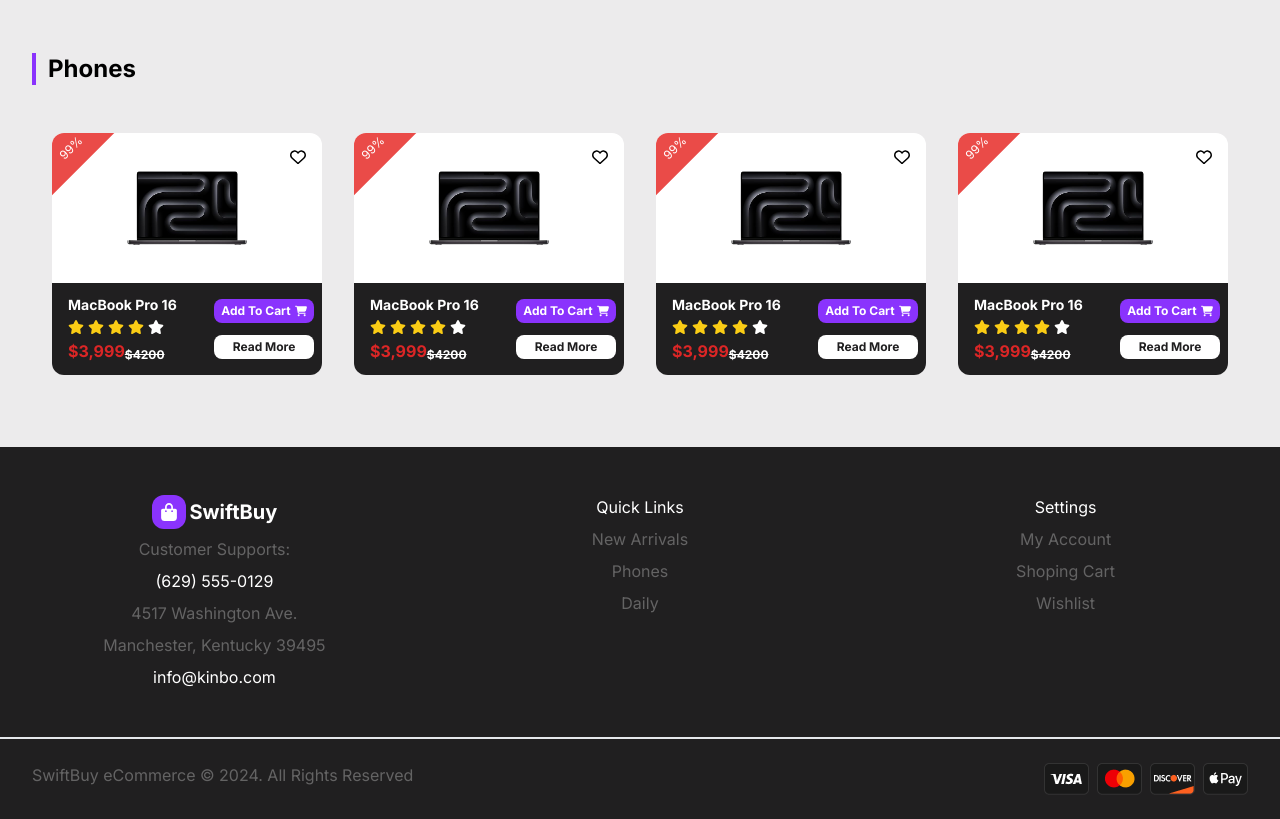
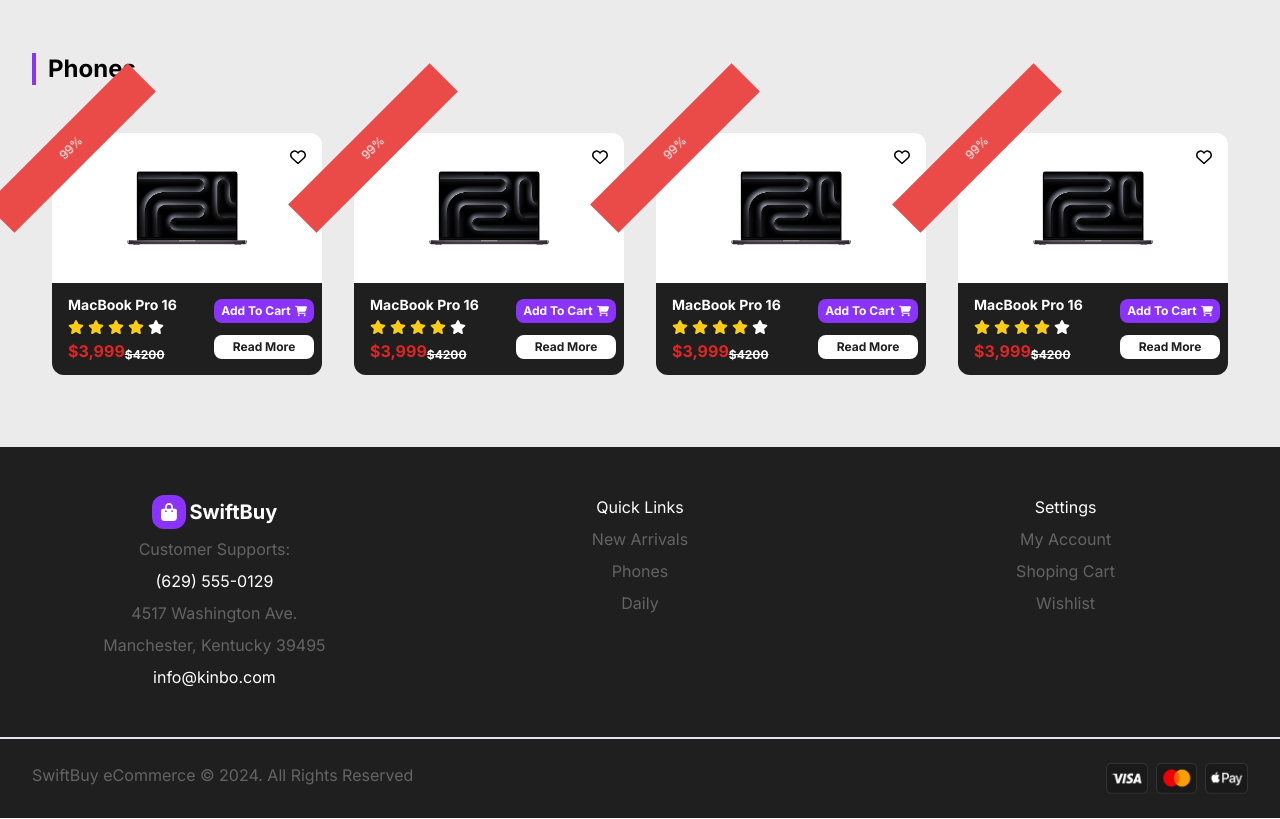
Before and after one commit to Mohamed-gp/full-stack-e-commerce-app, a Next.js app: page / in a window 1280 px wide. Shown: the part 1440-2259 px from the top of the page. Built offline with nearby package versions, Linux system fonts and the light colour scheme.

Commit message:
adding fly-to-cart animation

```diff
--- a/src/app/globals.css
+++ b/src/app/globals.css
@@ -19,7 +19,7 @@
 
 /* Handle */
 ::-webkit-scrollbar-thumb {
-    background: #8A33FD;
+  background: #8a33fd;
   border-radius: 10px;
   -webkit-border-radius: 10px;
   -moz-border-radius: 10px;
@@ -29,5 +29,11 @@
 
 /* Handle on hover */
 ::-webkit-scrollbar-thumb:hover {
-    background: #8A33FD;
+  background: #8a33fd;
 }
+
+/* styles/globals.css */
+
+.fly-to-cart {
+  animation: flyToCart 1s ease-in-out;
+}
--- a/src/app/page.tsx
+++ b/src/app/page.tsx
@@ -6,6 +6,7 @@
 export default function Home() {
   return (
     <>
+    {/* disabled */}
       <Hero />
       <div className="bg-bgColorWhite">
         <NewArrivals />
--- a/src/components/Hero/HeroSlider.tsx
+++ b/src/components/Hero/HeroSlider.tsx
@@ -17,14 +17,14 @@
   return (
     <div className="absolute w-[100vw] h-full">
       <button
-        className=" bg-white text-black absolute left-12 top-1/2 flex -translate-y-1/2 items-center justify-center rounded-full p-2 disabled:opacity-30 z-10"
+        className=" bg-white text-black absolute left-12 top-1/2 flex -translate-y-1/2 items-center justify-center rounded-full p-2 disabled:opacity-30 z-10 disabled:cursor-not-allowed"
         disabled={slideIndex === 0}
         onClick={() => setslideIndex(slideIndex - 1)}
       >
         <FaArrowLeft />
       </button>
       <button
-        className=" bg-white text-black absolute right-12 top-1/2 flex -translate-y-1/2 items-center justify-center rounded-full p-2 disabled:opacity-30 z-10"
+        className=" bg-white text-black absolute right-12 top-1/2 flex -translate-y-1/2 items-center justify-center rounded-full p-2 disabled:opacity-30 z-10 disabled:cursor-not-allowed"
         disabled={slideIndex === 2}
         onClick={() => setslideIndex(slideIndex + 1)}
       >
--- a/src/components/arrivals/NewArrivals.tsx
+++ b/src/components/arrivals/NewArrivals.tsx
@@ -5,7 +5,7 @@
     <div className="container pt-6">
         <p className="pl-3 border-l-mainColor border-l-4 font-bold text-2xl" >New Arrivals</p>
         <div className="flex gap-8 flex-wrap my-12 justify-center">
-            <Product   />
+            <Product/>
             <Product/>
             <Product/>
             <Product/>
--- a/src/components/footer/Footer.tsx
+++ b/src/components/footer/Footer.tsx
@@ -33,10 +33,9 @@
       <div className="container py-6 text-white flex justify-between">
         <p className="opacity-30 hover:opacity-100 duration-1000">SwiftBuy eCommerce © {new Date().getFullYear()}. All Rights Reserved</p>
         <div className="flex gap-2 text-3xl">
-            <Image src="/Method=Visa.png" alt="/Method=Visa.png" width={45} height={31.76}/>
-            <Image src="/Method=Mastercard.png" alt="Mastercard.png" width={45} height={31.76}/>
-            <Image src="/Method=Discover.png" alt="Discover.png" width={45} height={31.76}/>
-            <Image src="/Method=ApplePay.png" alt="ApplePay.png" width={45} height={31.76}/>
+            <Image src="/Method=Visa.png" alt="/Method=Visa.png" width={41.98} height={31.97}/>
+            <Image src="/Method=Mastercard.png" alt="Mastercard.png" width={40.97} height={38.97}/>
+            <Image src="/Method=ApplePay.png" alt="ApplePay.png" width={42.97} height={34.97}/>
         </div>
       </div>
     </footer>
--- a/src/components/header/HeaderRight.tsx
+++ b/src/components/header/HeaderRight.tsx
@@ -1,9 +1,7 @@
+"use client";
 import Link from "next/link";
-import {
-  FaCartShopping,
-  FaHeart,
-  FaUser,
-} from "react-icons/fa6";
+import { useRef } from "react";
+import { FaCartShopping, FaHeart, FaUser } from "react-icons/fa6";
 
 export default function HeaderRight() {
   return (
@@ -16,8 +14,8 @@
           <FaHeart />
         </Link>
       </div>
-      <Link href="/cart" className="md:text-xl ">
-        <FaCartShopping />
+      <Link href="/" className="md:text-xl">
+        <FaCartShopping className="cart-icon" />
       </Link>
     </div>
   );
--- a/src/components/product/Product.tsx
+++ b/src/components/product/Product.tsx
@@ -2,18 +2,61 @@
 import Image from "next/image";
 import { FaCartShopping, FaHeart, FaRegHeart } from "react-icons/fa6";
 import RatingStars from "../ratingstars/RatingStars";
-import { useState } from "react";
+import { useEffect, useRef, useState } from "react";
 import { toast } from "react-toastify";
 
 export default function Product() {
   const [wishList, setwishList] = useState<boolean>(false);
+  const [animate, setanimate] = useState<string>("");
   const addWishListHandler = () => {
     setwishList(!wishList);
     toast.success("Product Added To WishList Successfully");
   };
+
+  const addProductHandler = (e) => {
+    let cart = document.querySelector(".cart-icon");
+    let product =
+      e.currentTarget.parentElement.parentElement.parentElement.children[0]
+        .children[0];
+    // cloned
+    let productImage = product.cloneNode(true);
+    //Distance
+    productImage.classList.add("absolute");
+    product.parentElement.append(productImage);
+    const xDistance = Math.abs(
+      cart.getBoundingClientRect().x - productImage.getBoundingClientRect().x,
+    );
+    const yDistance = Math.abs(
+      cart.getBoundingClientRect().y - productImage.getBoundingClientRect().y,
+    );
+    const animation = `
+    @keyframes flyToCart {
+      0% {
+        transform: translate(0,0);
+        width : 100%;
+        opacity: 1;
+      }
+      100% {
+        transform: translate(${xDistance}px,${-yDistance}px);
+        width : 10%;
+        opacity: .5;
+      }
+    }
+    `;
+    setanimate(animation);
+    productImage.classList.add("fly-to-cart");
+    // setanimate("")
+  };
+
   return (
-    <div className="flex flex-col "  data-aos="fade-up" data-aos-duration="1000" >
-      <div className="relative flex h-[150px] w-[270px] items-center justify-center overflow-hidden rounded-t-xl bg-white">
+    <>
+      <style>{animate}</style>
+      <div
+        className="flex flex-col "
+        data-aos="fade-up"
+        data-aos-duration="1000"
+      >
+        <div className="relative flex h-[150px] w-[270px] items-center justify-center  rounded-t-xl bg-white">
           <Image
             src="/618d5bS2lUL._AC_SX466_-removebg-preview.png"
             alt="618d5bS2lUL._AC_SX466_-removebg-preview.png"
@@ -38,11 +81,11 @@
             )}
           </div>
 
-        <div className="bg-bgColorDanger absolute -left-[81px]  -top-[5px] flex h-10 w-[200px] -rotate-45 items-center justify-center text-xs  text-white ">
+          <div className="absolute -left-[81px] -top-[5px]  flex h-10 w-[200px] -rotate-45 items-center justify-center bg-bgColorDanger text-xs  text-white ">
             99%
           </div>
         </div>
-      <div className="bg-bgColorBlack flex items-center justify-between rounded-b-xl px-2 leading-loose text-white">
+        <div className="flex items-center justify-between rounded-b-xl bg-bgColorBlack px-2 leading-loose text-white">
           <div className="left px-2 py-3">
             <p className="text-sm font-bold">MacBook Pro 16</p>
             <div className="rating-container my-1">
@@ -56,7 +99,10 @@
             </div>
           </div>
           <div className="flex flex-col items-center justify-center gap-3 text-xs font-bold lg:justify-normal">
-          <button className="flex w-[100px] items-center justify-center gap-1 rounded-lg bg-mainColor  px-1 py-1 text-white">
+            <button
+              onClick={(e) => addProductHandler(e)}
+              className="flex w-[100px] items-center justify-center gap-1 rounded-lg bg-mainColor  px-1 py-1 text-white"
+            >
               <p>Add To Cart</p>
               <FaCartShopping />
             </button>
@@ -66,5 +112,6 @@
           </div>
         </div>
       </div>
+    </>
   );
 }
--- a/src/redux/slices/productsSlice.ts
+++ b/src/redux/slices/productsSlice.ts
@@ -1,23 +1,27 @@
-import { createSlice } from '@reduxjs/toolkit'
-import type { PayloadAction } from '@reduxjs/toolkit'
+import { createSlice } from "@reduxjs/toolkit";
+import type { PayloadAction } from "@reduxjs/toolkit";
 
 export interface productsState {
-  products : any[]
+  products: boolean;
 }
 
 const initialState: productsState = {
-  products: [1,2,3,4],
-}
+  products: false,
+};
 
 export const productsSlice = createSlice({
-  name: 'products',
+  name: "products",
   initialState,
   reducers: {
+    setfalse(state, action) {
+      state.products = false;
+    },
+    settrue(state, action) {
+      state.products = true;
+    },
+  },
+});
 
-  },
-})
-
-
-const productsReducer = productsSlice.reducer
-const productsAction = productsSlice.actions
-export {productsAction,productsReducer}
+const productsReducer = productsSlice.reducer;
+const productsAction = productsSlice.actions;
+export { productsAction, productsReducer };
```
Lines whose indentation alone changed are shown as unchanged.
